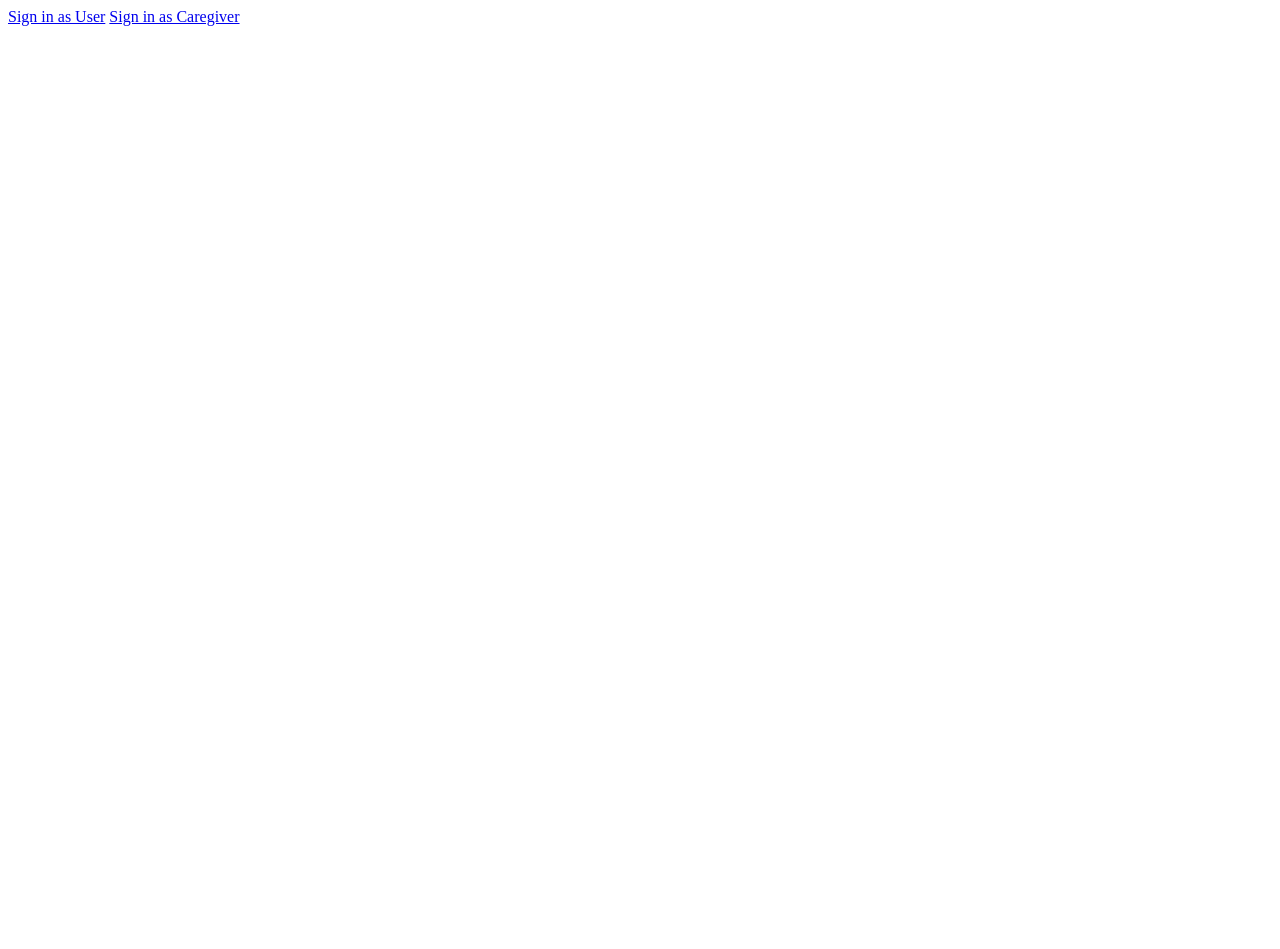
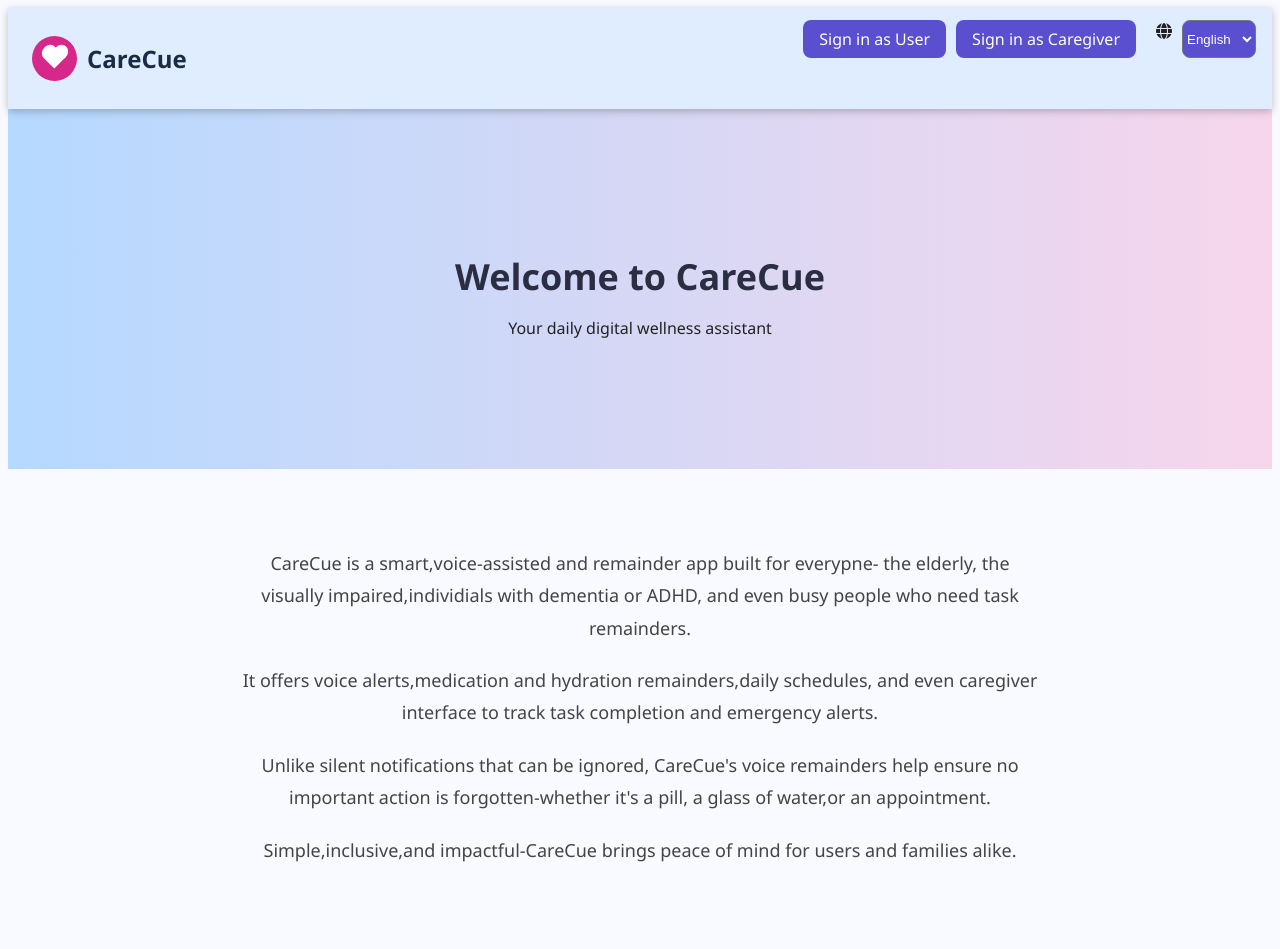
Before and after one commit to Prabhaviiii/hackathon, a plain HTML site: page introduction.html in a window 1280 px wide. Before the commit the page ends 800 px from the top, so only its background shows below. Drawn offline with Linux system fonts and the light colour scheme; a web font is replaced by a local one.

Commit message:
completefront of intro

```diff
--- a/introduction.css
+++ b/introduction.css
@@ -0,0 +1,204 @@
+body{
+    font-family: 'segoe UI',sans-serif;
+    background-color: #f9faff;
+    color: #222;
+    scroll-behavior: smooth;
+
+}
+.navbar{
+    background-color:  #e0ecff;
+    padding: 14px 24px;
+    display: flex;
+
+    justify-content: space-between;
+    align-items: center;
+    position:sticky;
+    z-index:1000;
+    box-shadow: 0 2px 8px rgba(0,0,0,0.25);
+
+}
+.logo-title{
+    display:flex;
+    align-items: center;
+
+}
+.logo-circle{
+    width:45px;
+    height:45px;
+    border-radius: 50%;
+    background-color:  #d6288a;
+    display: flex;
+    align-items: center;
+    justify-content: center;
+    margin-right: 10px;
+    position: relative;
+}
+.heart{
+    position: relative;
+    width: 16px;
+    height: 14px;
+    background: #fff;
+    transform: rotate(-45deg);
+}
+
+.heart::before,
+.heart::after{
+    content:"";
+    position:absolute;
+    width: 16px;
+    height: 14px;
+    background: #fff;
+    border-radius: 50%;
+}
+
+.heart::before{
+    top: -8px;
+    left:0;
+}
+
+.heart::after{
+    left:8px;
+    top:0;
+}
+
+.title{
+
+    font-size: 24px;
+    font-weight: bold;
+    color:  #1a2b44;
+}
+.signin-btn{
+    background-color: #5a4fcf;
+    color: white;
+    padding:8px 16px;
+    border-radius: 8px;
+    text-decoration: none;
+    font-weight: 500;
+    transition: background 0.3s ease;
+}
+.signin-btn:hover{
+    background-color: #4036a2 ;
+
+}
+
+.hero{
+    height:40vh;
+    background: linear-gradient(to right, #b5d9ff, #f7d6ec);
+    display: flex;
+    align-items: center;
+    justify-content: center;
+    text-align: center;
+    padding: 20px;
+}
+
+.hero-content h2{
+    font-size: 36px;
+    color: #2b2d42 ;
+    margin-bottom: 10px;
+}
+.intro-section{
+    padding: 60px 24px;
+    max-width:800px;
+    margin:0 auto;
+    text-align: center;
+
+}
+
+.intro-content p{
+    font-size: 18px;
+    line-height: 1.8;
+    margin-bottom: 20px;
+    color: #444;
+
+}
+
+.mode-buttons button{
+    padding: 15px 30px;
+    border:none;
+    border-radius: 12px;
+    background-color: #5a4fcf ;
+    color: white;
+    font-size: 18px;
+    font-weight: 500;
+    box-shadow: 0 4px 12px rgba(0,0,0,0.1);
+    cursor:pointer;
+    transition: background-color 0.3s, transform 0.2s;
+}
+
+.mode-buttons button:hover{
+    background-color:#e0ecff ;
+    transform: scale(1.05);
+}
+
+.animate-fade-in{
+    opacity:0;
+    transform: translateY(20px);
+    animation: fadeIn 1.5s ease-out forwards;
+}
+
+.animate-slide-up{
+    /* opacity: 0; */
+    transform: translateY(40px);
+    animation: slideUp 2s ease-out forwards;
+    animation-delay: 0.5s;
+
+}
+
+@keyframes fadeIn {
+    to{
+        opacity: 1;
+        transform: translateY(0);
+
+    }
+
+}
+@keyframes slideUp {
+    to{
+        opacity:1;
+        transform:translateY(0);
+    }
+
+}
+
+.top-right-buttons{
+    position: absolute;
+    top:20px;
+    right: 24px;
+    display: flex;
+    gap:10px;
+    z-index: 1001;
+}
+
+
+.languageSwitcher{
+    background-color: #5a4fcf;
+    color:white;
+    border-radius:8px;
+    text-decoration: none0;
+}
+
+.languageSwitcher:hover{
+    background-color: #4036a2;
+
+}
+
+.language{
+    font-size: 20px;
+    position: relative;
+    margin:auto;
+    padding-left: 2px;
+
+
+
+}
+@media (max-width:600px) {
+    .top-right-buttons{
+        flex-direction: row;
+        align-items: flex-end;
+        gap:8px;
+        position:static;
+        margin-top:10px;
+        background-color:  #f9f6f8;
+    }
+
+}
--- a/introduction.html
+++ b/introduction.html
@@ -10,10 +10,72 @@
     <link rel="stylesheet" href="introduction.css">
 </head>
 <body>
+
     <div class="top-right-buttons">
         <a href="login.html" class="signin-btn" data-i18n="SignInUser">Sign in as User</a>
         <a href="caregiverlogin.html" class="signin-btn" data-i18n="SignInCaregiver">Sign in as Caregiver</a>
+
     <div>
-   </div>
+   </div class="language-select">
+   <label for="languageSwitcher" class="language-label">
+    <i class="fas fa-globe"></i>
+   </label>
+   <select id="languageSwitcher" class="languageSwitcher">
+    <option value="en">English</option>
+    <option value="ne">नेपाली</option>
+    <option value="hi">हिन्दी</option>
+    <option value="ko">한국어</option>
+
+    <option value="ja">日本語</option>
+    <optio value="es">Español</option>
+
+    <option value="zh">中文</option>
+    <option value="ru">Русский</option>
+    <option value="fr">Français</option>
+    <option value="de">Deutsch</option>
+   </select>
+   </div></div>
+
+
+   <nav class="navbar">
+    <div class="logo-title">
+        <div class="logo-circle">
+            <div class="heart"></div>
+        </div>
+        <h1 class="title" date-il8n="carecue">CareCue</h1>
+    </div>
+   </nav>
+
+<section class="hero">
+    <div class="hero-content animate-fade-in">
+        <h2 data-i18n="welcome">Welcome to CareCue</h2>
+
+        <p data-i18n="tagline"> Your daily digital wellness assistant</p>
+    </div>
+</section>
+
+<section class="intro-section">
+    <div class="intro-content animate-slide-up">
+        <p data-i18n="intro1">
+            CareCue is a smart,voice-assisted and remainder app built for everypne- the elderly, the visually impaired,individials with dementia or ADHD, and even busy people who need task remainders.
+
+        </p>
+        <p data-i18n="intro2">
+            It offers voice alerts,medication and hydration remainders,daily schedules, and even caregiver interface to track task completion and emergency alerts.
+
+        </p>
+        <p data-i18n="intro3">
+            Unlike silent notifications that can be ignored, CareCue's voice remainders help ensure no important action is forgotten-whether it's a pill, a glass of water,or an appointment.
+        </p>
+        <p data-i18n="intro4">
+            Simple,inclusive,and impactful-CareCue brings peace of mind for users and families alike.
+        </p>
+    </div>
+</section>
+
+
+
+
+
 </body>
 </html>
```
